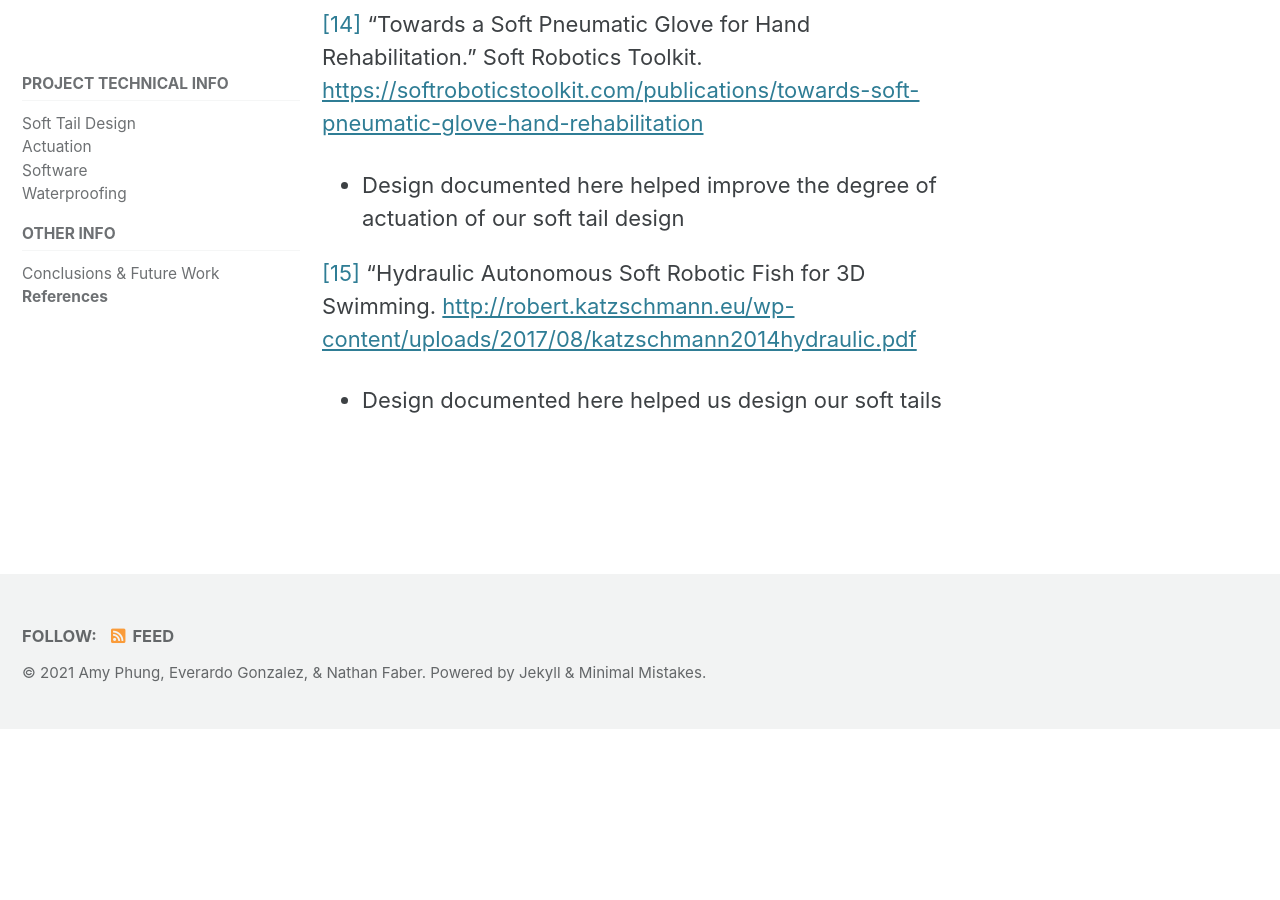
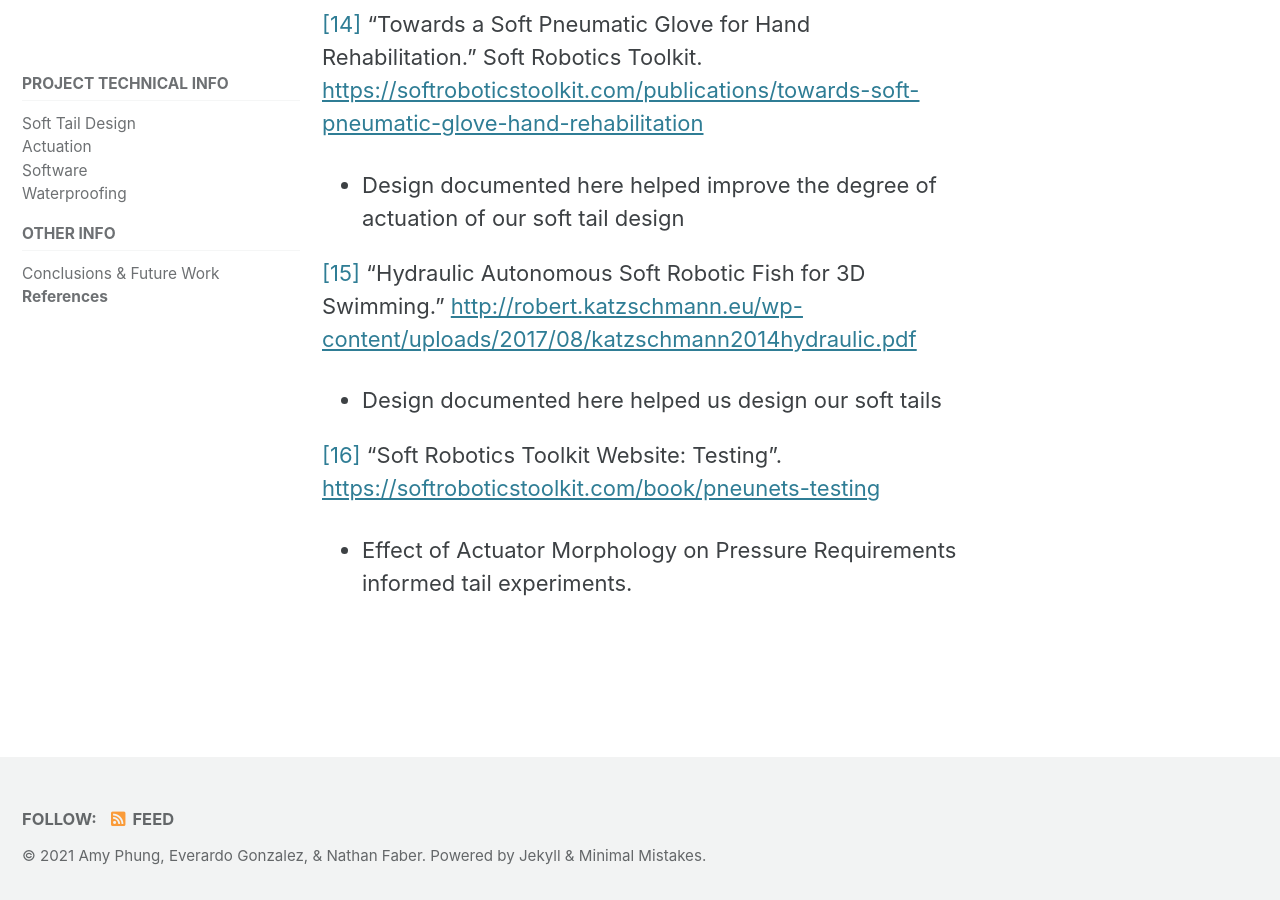
Before and after one commit to AmyPhung/robo_fish, a Jekyll site: the page built from _pages/references.md, in a window 1280 px wide and 900 px high, scrolled down 5107 px. Built offline with Jekyll 4.4.1, drawn with Linux system fonts in a browser that asks for light colours; cached includes are drawn as plain includes; before the commit the page ends 5836 px from its top, so only the background shows below that.

Commit message:
Update references.md

```diff
--- a/_pages/references.md
+++ b/_pages/references.md
@@ -79,5 +79,9 @@ A. K. Saha et al., "A low cost remote controlled underwater rover using raspberr
 
 
 <a id="15">[15]</a>
-“Hydraulic Autonomous Soft Robotic Fish for 3D Swimming. <http://robert.katzschmann.eu/wp-content/uploads/2017/08/katzschmann2014hydraulic.pdf>
+“Hydraulic Autonomous Soft Robotic Fish for 3D Swimming." <http://robert.katzschmann.eu/wp-content/uploads/2017/08/katzschmann2014hydraulic.pdf>
 - Design documented here helped us design our soft tails
+
+<a id="16">[16]</a>
+“Soft Robotics Toolkit Website: Testing". <https://softroboticstoolkit.com/book/pneunets-testing>
+- Effect of Actuator Morphology on Pressure Requirements informed tail experiments.
```
